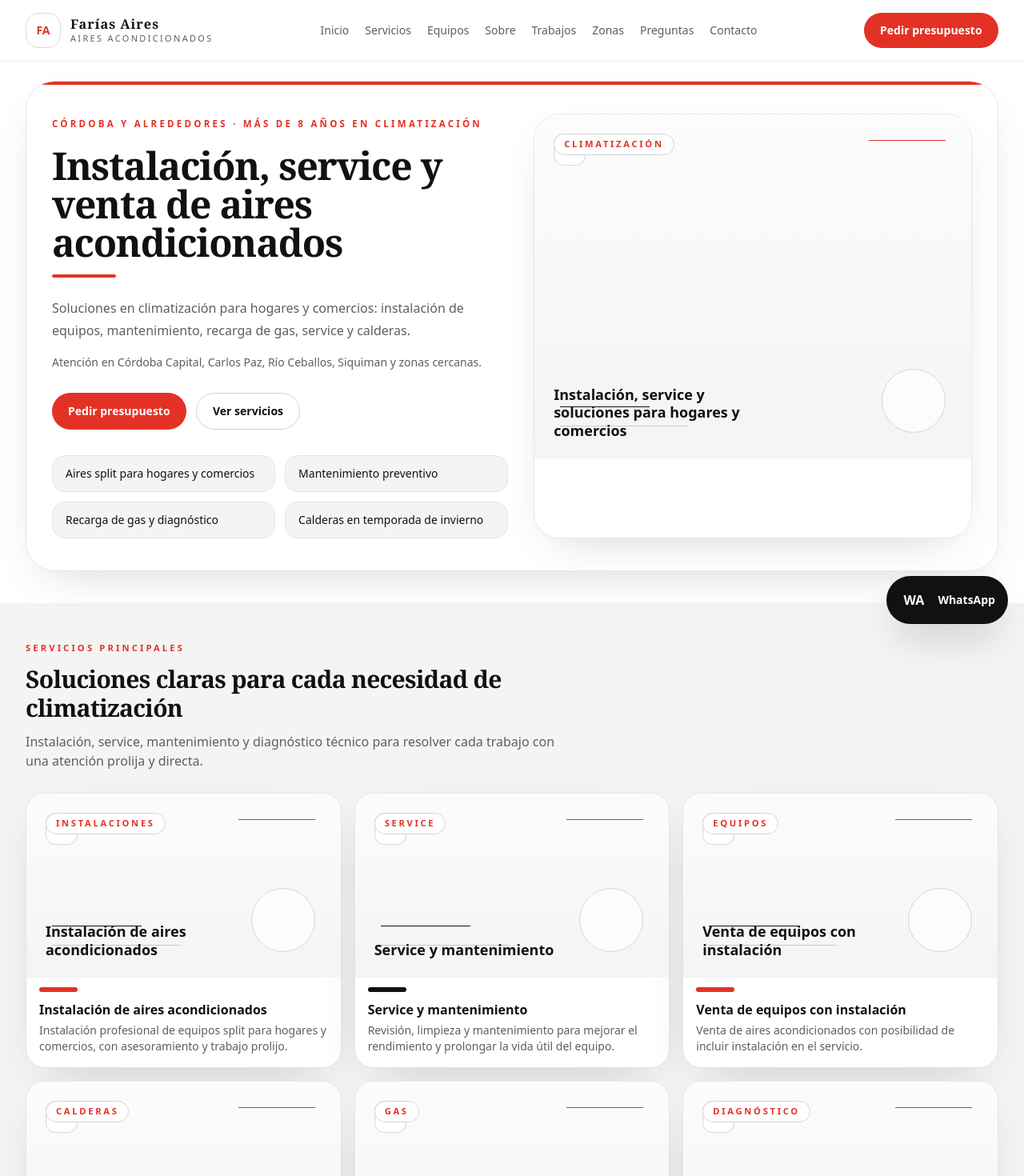
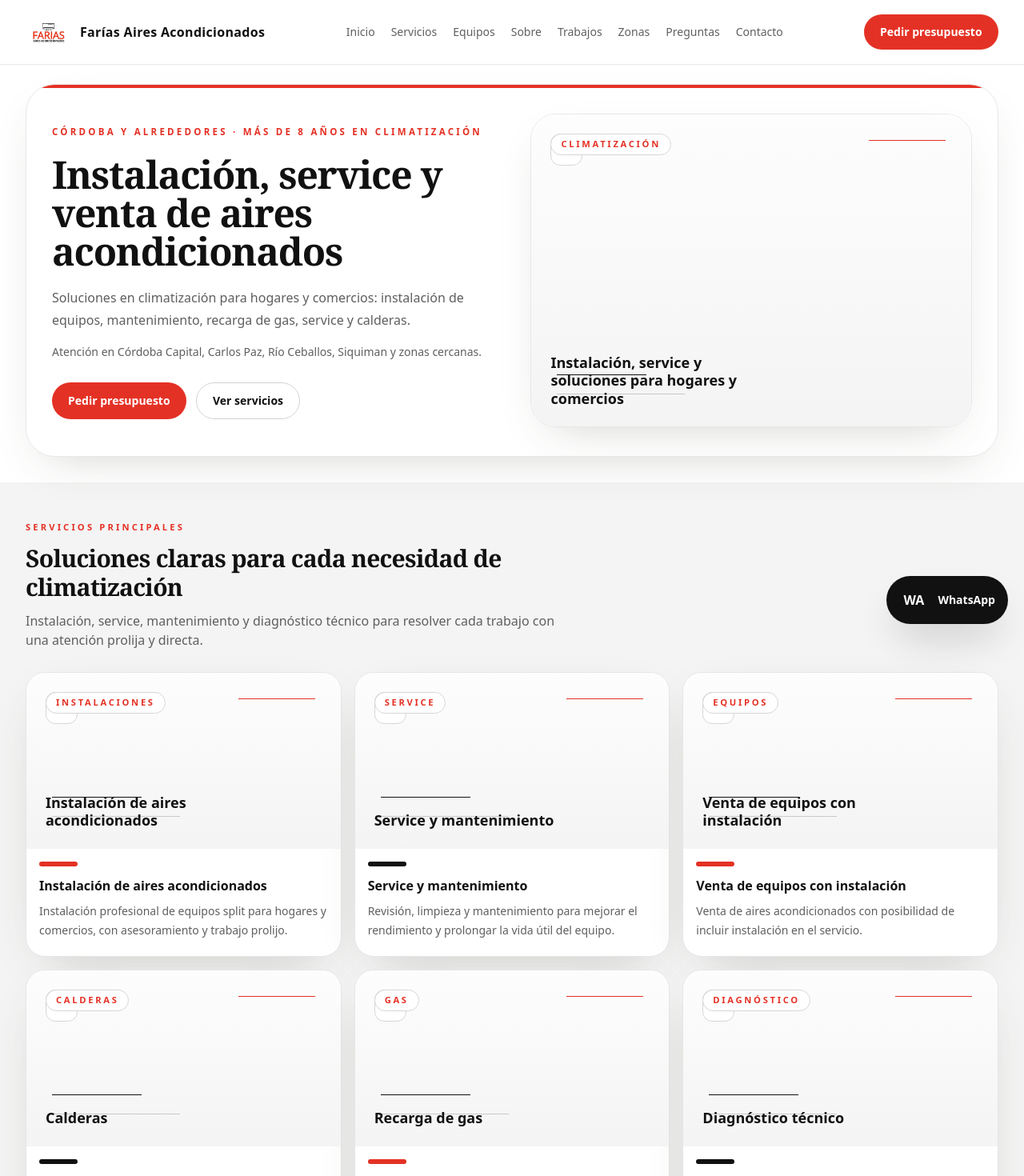
Before and after one commit to olmedovalentino/luma-estetica-demo, a Next.js app: page / in a window 1280 px wide. Shown: the top 1470 px of the page at 80% size. Built offline with nearby package versions, Linux system fonts and the light colour scheme.

Commit message:
Refine Farias Aires header and contact

```diff
--- a/src/app/page.tsx
+++ b/src/app/page.tsx
@@ -19,12 +19,11 @@
 }) {
   return (
     <div className={["relative overflow-hidden bg-[#F4F4F4]", className].join(" ")}>
-      <div className="absolute inset-0 bg-[linear-gradient(180deg,rgba(255,255,255,0.72),rgba(244,244,244,0.92))]" />
+      <div className="absolute inset-0 bg-[linear-gradient(180deg,rgba(255,255,255,0.82),rgba(244,244,244,0.96))]" />
       <div className="absolute left-6 top-6 h-10 w-10 rounded-xl border border-[#D6D6D6] bg-white" />
       <div className="absolute right-8 top-8 h-px w-24 bg-[#E43125]" />
       <div className="absolute left-8 bottom-16 h-px w-28 bg-[#111111]" />
       <div className="absolute left-8 bottom-10 h-px w-40 bg-[#C8C8C8]" />
-      <div className="absolute bottom-8 right-8 h-20 w-20 rounded-full border border-[#D6D6D6] bg-white/70" />
       <div className="relative flex h-full min-h-[220px] flex-col justify-between p-6 text-[#111111]">
         <span className="w-fit rounded-full border border-[#D6D6D6] bg-white px-3 py-1 text-[0.7rem] font-semibold uppercase tracking-[0.24em] text-[#E43125]">
           {label}
@@ -55,7 +54,7 @@
   }
 
   return (
-    <div className={["relative overflow-hidden", className].join(" ")}>
+    <div className={["relative overflow-hidden bg-[#F4F4F4]", className].join(" ")}>
       <Image src={image} alt={alt} fill sizes={sizes} className="object-cover" />
     </div>
   );
@@ -69,23 +68,18 @@
       <SiteHeader whatsappUrl={whatsappUrl} />
 
       <main className="relative overflow-hidden">
-        <section id="inicio" className="mx-auto max-w-7xl scroll-mt-20 px-4 pb-10 pt-6 sm:px-6 lg:px-8">
+        <section id="inicio" className="mx-auto max-w-7xl scroll-mt-20 px-4 pb-8 pt-6 sm:px-6 lg:px-8">
           <div className="relative overflow-hidden rounded-[2.25rem] border border-[#E8E8E8] bg-white shadow-soft">
             <div className="absolute inset-x-0 top-0 h-1 bg-[#E43125]" />
-            <div className="relative grid gap-8 px-5 py-7 lg:grid-cols-[1.02fr_0.98fr] lg:px-8 lg:py-10">
-              <div className="flex min-h-[360px] flex-col justify-between lg:min-h-[430px]">
-                <div>
+            <div className="relative grid items-center gap-6 px-5 py-7 lg:grid-cols-[1fr_0.96fr] lg:px-8 lg:py-9">
+              <div className="max-w-xl">
                 <p className="pt-1 text-[0.72rem] font-semibold uppercase tracking-[0.28em] text-[#E43125]">
                   {site.heroEyebrow}
                 </p>
                 <h1 className="mt-5 max-w-2xl font-serif text-4xl font-semibold tracking-tight text-[#111111] sm:text-5xl">
                   {site.heroTitle}
                 </h1>
-                  <div className="mt-4 h-1 w-20 rounded-full bg-[#E43125]" />
-                </div>
-
-                <div className="max-w-xl pt-6">
-                  <p className="text-base leading-7 text-[#5F5F5F]">{site.heroSubtitle}</p>
+                <p className="mt-5 text-base leading-7 text-[#5F5F5F]">{site.heroSubtitle}</p>
                 <p className="mt-4 text-sm text-[#5F5F5F]">{site.heroNote}</p>
 
                 <div className="mt-7 flex flex-col gap-3 sm:flex-row">
@@ -96,18 +90,6 @@
                     {site.heroCtaSecondary}
                   </ButtonLink>
                 </div>
-
-                  <div className="mt-8 grid gap-3 sm:grid-cols-2">
-                    {site.serviceHighlights.map((point) => (
-                      <div
-                        key={point}
-                        className="rounded-2xl border border-[#E5E5E5] bg-[#F4F4F4] px-4 py-3 text-sm font-medium text-[#111111]"
-                      >
-                        {point}
-                      </div>
-                    ))}
-                  </div>
-                </div>
               </div>
 
               <div className="overflow-hidden rounded-[2rem] border border-[#E8E8E8] bg-white shadow-soft">
@@ -116,8 +98,8 @@
                   alt="Trabajos de climatización de Farías Aires"
                   label={site.heroVisualLabel}
                   title={site.heroVisualTitle}
-                  className="h-[360px] sm:h-[430px]"
-                  sizes="(min-width: 1024px) 46vw, 100vw"
+                  className="h-[300px] sm:h-[360px] lg:h-[390px]"
+                  sizes="(min-width: 1024px) 44vw, 100vw"
                 />
               </div>
             </div>
@@ -139,7 +121,7 @@
                   className="group overflow-hidden rounded-[1.5rem] border border-[#E6E6E6] bg-white shadow-soft transition duration-300 hover:-translate-y-1 hover:shadow-[0_24px_48px_-32px_rgba(17,17,17,0.24)]"
                 >
                   {service.image ? (
-                    <div className="relative h-[228px] overflow-hidden sm:h-[236px] lg:h-[230px]">
+                    <div className="relative h-[220px] overflow-hidden">
                       <Image
                         src={service.image}
                         alt={service.alt}
@@ -152,13 +134,13 @@
                     <PlaceholderVisual
                       label={service.placeholderLabel}
                       title={service.title}
-                      className="h-[228px] sm:h-[236px] lg:h-[230px]"
+                      className="h-[220px]"
                     />
                   )}
-                  <div className="px-4 pb-4 pt-3">
-                    <div className={`mb-2.5 h-1.5 w-12 rounded-full ${service.accent}`} />
+                  <div className="px-4 pb-5 pt-4">
+                    <div className={`mb-3 h-1.5 w-12 rounded-full ${service.accent}`} />
                     <h3 className="text-base font-semibold text-[#111111]">{service.title}</h3>
-                    <p className="mt-1 text-sm leading-5 text-[#5F5F5F]">{service.description}</p>
+                    <p className="mt-2 text-sm leading-6 text-[#5F5F5F]">{service.description}</p>
                   </div>
                 </article>
               ))}
@@ -199,7 +181,7 @@
                 alt="Venta de equipos con instalación"
                 label={site.equipmentVisualLabel}
                 title={site.equipmentVisualTitle}
-                className="h-full min-h-[320px]"
+                className="h-full min-h-[300px]"
                 sizes="(min-width: 1024px) 42vw, 100vw"
               />
             </div>
@@ -214,7 +196,7 @@
                 alt="Farías Aires Acondicionados"
                 label={site.aboutVisualLabel}
                 title={site.aboutVisualTitle}
-                className="h-[330px] rounded-[1.4rem] sm:h-[360px]"
+                className="h-[310px] rounded-[1.4rem] sm:h-[340px]"
                 sizes="(min-width: 1024px) 40vw, 100vw"
               />
             </div>
@@ -247,7 +229,7 @@
             description={site.galleryDescription}
           />
 
-          <div className="mt-7 grid auto-rows-[220px] gap-4 sm:grid-cols-2 lg:grid-cols-4 lg:auto-rows-[220px]">
+          <div className="mt-7 grid auto-rows-[210px] gap-4 sm:grid-cols-2 lg:grid-cols-4 lg:auto-rows-[210px]">
             {gallery.map((item) => (
               <article
                 key={item.title}
@@ -256,7 +238,7 @@
                   item.span,
                 ].join(" ")}
               >
-                <div className="relative h-full min-h-[220px] overflow-hidden">
+                <div className="relative h-full min-h-[210px] overflow-hidden">
                   {item.image ? (
                     <>
                       <Image
@@ -272,7 +254,7 @@
                     <PlaceholderVisual
                       label={item.title}
                       title={item.description}
-                      className="h-full min-h-[220px]"
+                      className="h-full min-h-[210px]"
                     />
                   )}
                   <div className="absolute bottom-0 left-0 right-0 p-4 text-white">
@@ -325,7 +307,7 @@
               {faqs.map((faq) => (
                 <details
                   key={faq.question}
-                  className="group w-full self-start rounded-[1.35rem] border border-[#E5E5E5] bg-white p-4 shadow-soft"
+                  className="group rounded-[1.35rem] border border-[#E5E5E5] bg-white p-4 shadow-soft"
                 >
                   <summary className="flex cursor-pointer list-none items-center justify-between gap-4 text-left text-sm font-semibold text-[#111111] sm:text-base">
                     <span>{faq.question}</span>
@@ -342,28 +324,18 @@
 
         <section id="contacto" className="scroll-mt-20 bg-[#F4F4F4]">
           <div className="mx-auto max-w-7xl px-4 py-12 sm:px-6 lg:px-8">
-            <div className="grid gap-5 lg:grid-cols-[0.92fr_1.08fr]">
-              <div className="rounded-[2rem] border border-[#E5E5E5] bg-white p-6 shadow-soft sm:p-7">
+            <div className="rounded-[2rem] border border-[#E5E5E5] bg-white p-6 shadow-soft sm:p-8">
+              <div className="grid gap-8 lg:grid-cols-[1fr_0.85fr] lg:items-start">
+                <div className="max-w-xl">
                   <p className="text-[0.7rem] font-semibold uppercase tracking-[0.28em] text-[#E43125]">
                     {site.contactEyebrow}
                   </p>
                   <h2 className="mt-3 font-serif text-2xl font-semibold tracking-tight text-[#111111] sm:text-3xl">
                     {site.contactTitle}
                   </h2>
-                <p className="mt-4 max-w-md text-sm leading-6 text-[#5F5F5F]">
+                  <p className="mt-4 text-sm leading-6 text-[#5F5F5F]">
                     {site.contactDescription}
                   </p>
-
-                <div className="mt-6 grid gap-3 sm:grid-cols-2">
-                  {site.contactPoints.map((point) => (
-                    <div
-                      key={point}
-                      className="rounded-2xl border border-[#E5E5E5] bg-[#F4F4F4] px-4 py-4 text-sm font-semibold text-[#111111]"
-                    >
-                      {point}
-                    </div>
-                  ))}
-                </div>
 
                   <div className="mt-6 flex items-center gap-3">
                     {site.socialLinks.map((link) => (
@@ -384,12 +356,16 @@
                   </div>
                 </div>
 
-              <div className="overflow-hidden rounded-[2rem] border border-[#E8E8E8] bg-white shadow-soft">
-                <PlaceholderVisual
-                  label={site.contactVisualLabel}
-                  title={site.contactVisualTitle}
-                  className="h-full min-h-[340px]"
-                />
+                <div className="grid gap-3 sm:grid-cols-2">
+                  {site.contactPoints.map((point) => (
+                    <div
+                      key={point}
+                      className="rounded-2xl border border-[#E5E5E5] bg-[#F4F4F4] px-4 py-4 text-sm font-semibold text-[#111111]"
+                    >
+                      {point}
+                    </div>
+                  ))}
+                </div>
               </div>
             </div>
           </div>
--- a/src/components/site-header.tsx
+++ b/src/components/site-header.tsx
@@ -9,32 +9,26 @@
 
 export function SiteHeader({ whatsappUrl }: SiteHeaderProps) {
   return (
-    <header className="sticky top-0 z-40 border-b border-[#E8E8E8] bg-[rgba(255,255,255,0.94)] backdrop-blur-xl">
-      <div className="mx-auto flex max-w-7xl items-center justify-between gap-4 px-4 py-4 sm:px-6 lg:px-8">
-        <a href="#inicio" className="inline-flex items-center gap-3 text-[#111111]">
+    <header className="sticky top-0 z-40 border-b border-[#E8E8E8] bg-[rgba(255,255,255,0.96)] backdrop-blur-xl">
+      <div className="mx-auto flex max-w-7xl items-center justify-between gap-4 px-4 py-3 sm:px-6 lg:px-8">
+        <a href="#inicio" className="inline-flex min-w-0 items-center gap-3 text-[#111111]">
           {site.media.logo ? (
             <Image
               src={site.media.logo}
-              alt={site.shortName}
-              width={190}
-              height={58}
-              className="h-11 w-auto object-contain sm:h-12"
+              alt={site.brandName}
+              width={64}
+              height={64}
+              priority
+              className="h-12 w-12 flex-shrink-0 rounded-xl object-contain bg-white sm:h-14 sm:w-14"
             />
           ) : (
-            <>
-              <span className="flex h-11 w-11 items-center justify-center rounded-2xl border border-[#DADADA] bg-white text-sm font-bold text-[#E43125]">
-                FA
-              </span>
-              <span className="flex flex-col">
-                <span className="font-serif text-[1.02rem] font-semibold leading-tight tracking-[0.06em] text-[#111111]">
-                  {site.shortName}
-                </span>
-                <span className="text-[0.68rem] font-medium uppercase tracking-[0.22em] text-[#5F5F5F]">
-                  Aires acondicionados
-                </span>
-              </span>
-            </>
+            <span className="flex h-12 w-12 flex-shrink-0 items-center justify-center rounded-xl border border-[#DADADA] bg-white text-sm font-bold text-[#E43125] sm:h-14 sm:w-14">
+              FA
+            </span>
           )}
+          <span className="truncate text-sm font-semibold tracking-[0.02em] text-[#111111] sm:text-base">
+            {site.brandName}
+          </span>
         </a>
 
         <nav className="hidden items-center gap-5 text-sm font-medium text-[#5F5F5F] lg:flex">
--- a/src/lib/site.ts
+++ b/src/lib/site.ts
@@ -1,5 +1,6 @@
 export const site = {
   businessName: "FARIAS AIRES ACONDICIONADOS",
+  brandName: "Farías Aires Acondicionados",
   shortName: "Farías Aires",
   tagline: "Climatización · Service · Instalación",
   shortDescription:
@@ -48,10 +49,7 @@
   contactTitle: "Pedí tu presupuesto por WhatsApp",
   contactDescription:
     "Contanos qué servicio necesitás, en qué zona estás y te orientamos con la mejor opción.",
-  contactCtaLabel: "Pedir presupuesto",
-  contactVisualLabel: "WhatsApp directo",
-  contactVisualTitle:
-    "Contanos qué servicio necesitás, tu zona y si querés sumar fotos del equipo o del espacio",
+  contactCtaLabel: "Pedir presupuesto por WhatsApp",
   footerDescription: "Climatización · Service · Instalación",
   whatsappNumber: "5493517345516",
   whatsappDisplay: "+54 9 3517 34-5516",
@@ -60,9 +58,8 @@
     "https://wa.me/5493517345516?text=Hola%2C%20quiero%20consultar%20por%20un%20presupuesto.",
   instagramUrl: "https://www.instagram.com/fariasairesac/",
   instagramHandle: "@fariasairesac",
-  availability: "Servicios en horario comercial",
+  availability: "Horario comercial",
   locationLabel: "Córdoba y alrededores",
-  yearsLabel: "Más de 8 años en climatización",
   navigation: [
     { label: "Inicio", href: "#inicio" },
     { label: "Servicios", href: "#servicios" },
@@ -94,16 +91,10 @@
     "Presupuesto por WhatsApp",
   ],
   contactPoints: [
-    "+54 9 3517 34-5516",
-    "@fariasairesac",
+    "WhatsApp: +54 9 3517 34-5516",
+    "Instagram: @fariasairesac",
+    "Córdoba y alrededores",
     "Horario comercial",
-    "Córdoba y alrededores",
-  ],
-  serviceHighlights: [
-    "Aires split para hogares y comercios",
-    "Mantenimiento preventivo",
-    "Recarga de gas y diagnóstico",
-    "Calderas en temporada de invierno",
   ],
   zones: [
     "Córdoba Capital",
@@ -126,7 +117,7 @@
     },
   ],
   media: {
-    logo: null,
+    logo: "/images/farias-aires/logo.jpg",
     hero: null,
     about: null,
     services: {
```
Also changed, not shown: src/components/site-footer.tsx (+9 -10 lines), public/images/farias-aires/logo.jpg (added). Lines whose indentation alone changed are shown as unchanged.
